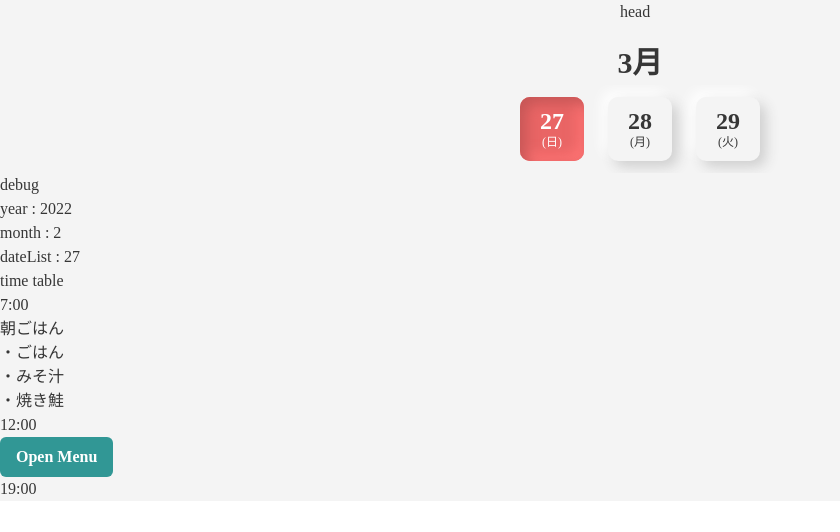
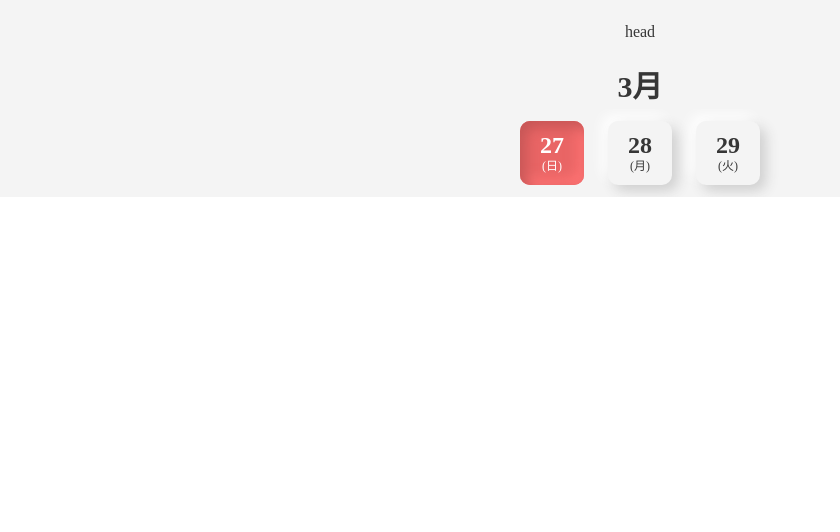
Before and after one commit to cokemaniaIIDX/Zenon, a React (Create React App) app in the folder front/: page / in a window 1280 px wide. Shown: the top 532 px of the page, without its empty margins (0-840 px from the left). Built offline with nearby package versions, Linux system fonts and the light colour scheme; a web font is replaced by a local one.

Commit message:
不要文削除

```diff
--- a/front/src/Schedule.tsx
+++ b/front/src/Schedule.tsx
@@ -1,56 +1,20 @@
 import React, { useState } from 'react';
 import './style.css'
 import {
-  Button,
   Box,
   Center,
-  Drawer,
-  DrawerContent,
-  DrawerHeader,
-  DrawerOverlay,
-  DrawerBody,
   Text,
-  useDisclosure
 } from "@chakra-ui/react";
 
 const Schedule: React.VFC = () => {
 
-  const { isOpen, onOpen, onClose } = useDisclosure();
-
   return (
-    <>
-      <div>
-        <Calendar />
-      </div>
-      <div>
-        <h2>time table</h2>
-        <div>
-          <h4>7:00</h4>
-          <div>
-            <p>朝ごはん</p>
-            <p>・ごはん</p>
-            <p>・みそ汁</p>
-            <p>・焼き鮭</p>
-          </div>
-          <h4>12:00</h4>
-          <div>
-            <Button onClick={onOpen} colorScheme='teal'>Open Menu</Button>
-            <Drawer placement='bottom' onClose={onClose} isOpen={isOpen}>
-              <DrawerOverlay />
-              <DrawerContent>
-                <DrawerHeader borderBottomWidth='1px'>Menu</DrawerHeader>
-                <DrawerBody>
-                  <Box bg='orange.100' maxW='100px' maxH='100px' borderRadius='10px' boxShadow='lg'>
-                    <Text>親子丼</Text>
-                  </Box>
-                </DrawerBody>
-              </DrawerContent>
-            </Drawer>
-          </div>
-          <h4>19:00</h4>
-        </div>
-      </div>
-    </>
+    <div>
+      <Center>
+        <Box p='5'>head</Box>
+      </Center>
+      <Calendar />
+    </div>
   )
 }
 
@@ -72,22 +36,11 @@ const Calendar: React.VFC = () => {
   return (
     <>
       <Center>
-        <Box w='40px' h='40px'>head</Box>
-      </Center>
-      <Center>
         <Text fontFamily='Khula' fontWeight='bold' fontSize='3xl'>{month + 1}月</Text>
       </Center>
       <Center overflow='auto'>
         {dateList.map((value) => <DateBlock date={value} selectedDate={selectedDate} SetSelectedDate={SetSelectedDate} />)}
       </Center>
-      <div>
-        <h3>debug</h3>
-        <p>
-          year  : {year}<br />
-          month : {month}<br />
-          dateList : {dateList[0].getDate()}
-        </p>
-      </div>
     </>
   )
 }
--- a/front/src/index.tsx
+++ b/front/src/index.tsx
@@ -1,8 +1,6 @@
 import * as React from 'react';
 import ReactDOM from 'react-dom';
 import { ColorModeScript, ChakraProvider, Box } from '@chakra-ui/react';
-import Calendar from './Calendar';
-import UI from './uitest';
 import reportWebVitals from './reportWebVitals';
 import * as serviceWorker from './serviceWorker';
 import Schedule from './Schedule';
@@ -10,13 +8,11 @@ import Schedule from './Schedule';
 ReactDOM.render(
   <React.StrictMode>
     <ColorModeScript />
-    {/* <UI /> */}
     <ChakraProvider>
       <Box width='100%' background='#F4F4F4' color='#363636' fontFamily='Khula'>
         <Schedule />
       </Box>
     </ChakraProvider>
-    {/* <Calendar /> */}
   </React.StrictMode>,
   document.getElementById('root')
 );
```
